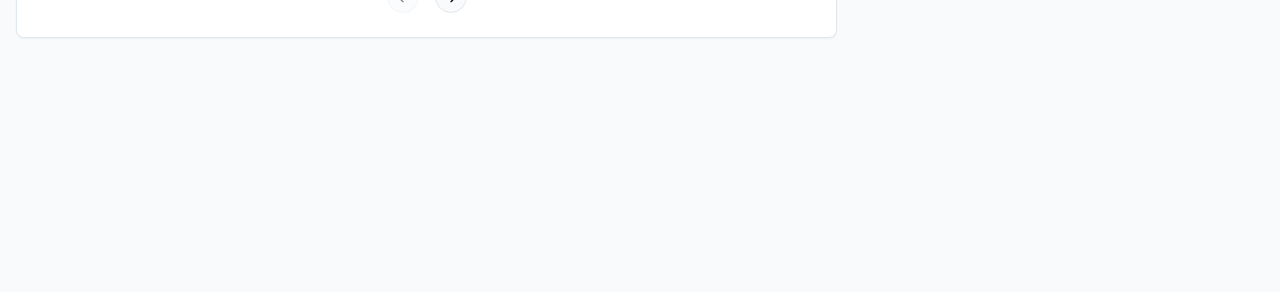
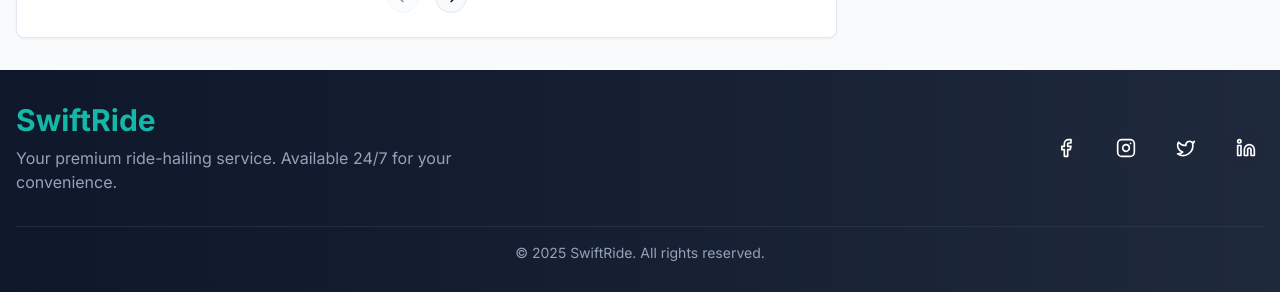
Before and after one commit to aiman-sheikh98/swift-cab-booking-app, a React (Vite) app: page /book in a window 1280 px wide. Shown: the part 989-1281 px from the top of the page. Before the commit the page ends 1059 px from the top, so only its background shows below. Built offline with nearby package versions, Linux system fonts and the light colour scheme.

Commit message:
feat: Add footer with social links and animation
Adds a new footer component to the application, including social media links and animations for an enhanced user experience.

```diff
--- /dev/null
+++ b/src/components/Footer.tsx
@@ -0,0 +1,56 @@
+
+import React from 'react';
+import { Facebook, Instagram, Twitter, Linkedin } from 'lucide-react';
+import { cn } from '@/lib/utils';
+
+export const Footer = () => {
+  const socialLinks = [
+    { icon: Facebook, href: 'https://facebook.com', label: 'Facebook' },
+    { icon: Instagram, href: 'https://instagram.com', label: 'Instagram' },
+    { icon: Twitter, href: 'https://twitter.com', label: 'Twitter' },
+    { icon: Linkedin, href: 'https://linkedin.com', label: 'LinkedIn' },
+  ];
+
+  return (
+    <footer className="w-full bg-gradient-to-r from-slate-900 to-slate-800 text-white py-8 mt-auto">
+      <div className="container mx-auto px-4">
+        <div className="flex flex-col md:flex-row justify-between items-center gap-8">
+          {/* Logo and Company Info */}
+          <div className="flex flex-col items-center md:items-start animate-fade-in">
+            <h2 className="text-3xl font-bold text-swift-500 mb-2">SwiftRide</h2>
+            <p className="text-slate-400 max-w-md text-center md:text-left">
+              Your premium ride-hailing service. Available 24/7 for your convenience.
+            </p>
+          </div>
+
+          {/* Social Links */}
+          <div className="flex gap-6 animate-fade-in [--animation-delay:200ms]">
+            {socialLinks.map((social) => (
+              <a
+                key={social.label}
+                href={social.href}
+                target="_blank"
+                rel="noopener noreferrer"
+                className={cn(
+                  "transform transition-all duration-300 hover:scale-110",
+                  "hover:text-swift-400 p-2 rounded-full",
+                  "bg-slate-800/50 hover:bg-slate-700/50"
+                )}
+                aria-label={social.label}
+              >
+                <social.icon className="w-5 h-5" />
+              </a>
+            ))}
+          </div>
+        </div>
+
+        {/* Copyright */}
+        <div className="mt-8 pt-4 border-t border-slate-700/50 text-center animate-fade-in [--animation-delay:400ms]">
+          <p className="text-slate-400 text-sm">
+            © {new Date().getFullYear()} SwiftRide. All rights reserved.
+          </p>
+        </div>
+      </div>
+    </footer>
+  );
+};
--- a/src/pages/BookRide.tsx
+++ b/src/pages/BookRide.tsx
@@ -1,6 +1,7 @@
 
 import React, { useState } from 'react';
 import Header from '@/components/Header';
+import { Footer } from '@/components/Footer';
 import { BookingDetailsCard } from '@/components/booking/BookingDetailsCard';
 import { MapSection } from '@/components/booking/MapSection';
 import { VehicleSelectionCard } from '@/components/booking/VehicleSelectionCard';
@@ -21,7 +22,7 @@ const BookRide = () => {
   return (
     <div className="min-h-screen bg-slate-50 flex flex-col">
       <Header />
-      <div className="container mx-auto px-4 py-8">
+      <div className="container mx-auto px-4 py-8 flex-1">
         <div className="grid grid-cols-1 lg:grid-cols-3 gap-8">
           <div className="lg:col-span-2 space-y-6">
             <div>
@@ -50,6 +51,7 @@ const BookRide = () => {
           </div>
         </div>
       </div>
+      <Footer />
     </div>
   );
 };
```
